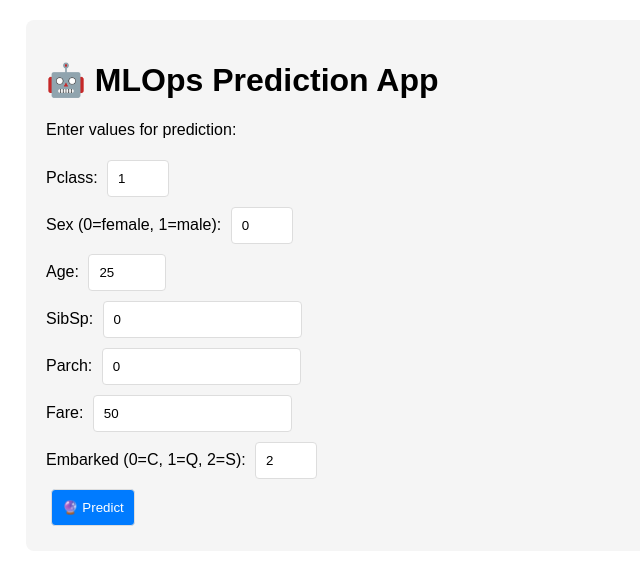
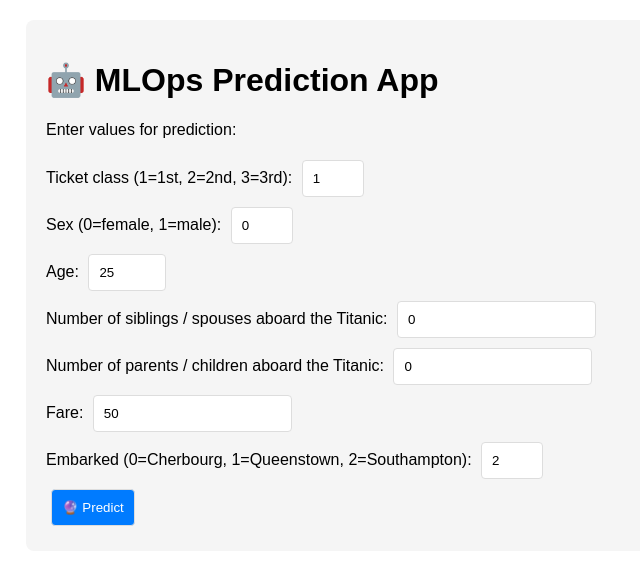
Before and after one commit to berlianishma08/MLOps, a Flask app: page / in a window 1280 px wide. Shown: the top 565 px of the page, without its empty margins (214-854 px from the left). Run offline with Flask 3, Linux system fonts and the light colour scheme.

Commit message:
Ngubah form

```diff
--- a/templates/index.html
+++ b/templates/index.html
@@ -20,7 +20,7 @@
 
         <form id="predictionForm">
             <div>
-                <label>Pclass:</label>
+                <label>Ticket class (1=1st, 2=2nd, 3=3rd):</label>
                 <input type="number" name="Pclass" value="1" min="1" max="3">
             </div>
             <div>
@@ -32,11 +32,11 @@
                 <input type="number" name="Age" value="25" min="0" max="100">
             </div>
             <div>
-                <label>SibSp:</label>
+                <label>Number of siblings / spouses aboard the Titanic:</label>
                 <input type="number" name="SibSp" value="0" min="0">
             </div>
             <div>
-                <label>Parch:</label>
+                <label>Number of parents / children aboard the Titanic:</label>
                 <input type="number" name="Parch" value="0" min="0">
             </div>
             <div>
@@ -44,7 +44,7 @@
                 <input type="number" name="Fare" value="50" step="0.01" min="0">
             </div>
             <div>
-                <label>Embarked (0=C, 1=Q, 2=S):</label>
+                <label>Embarked (0=Cherbourg, 1=Queenstown, 2=Southampton):</label>
                 <input type="number" name="Embarked" value="2" min="0" max="2">
             </div>
             <button type="submit">🔮 Predict</button>
```
